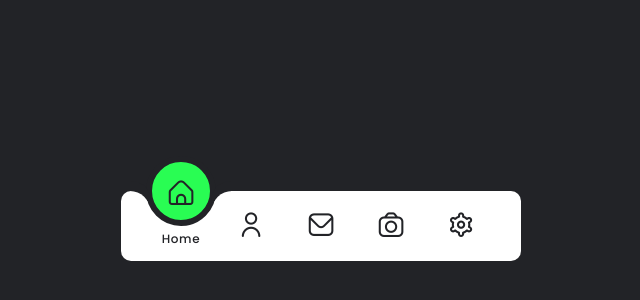
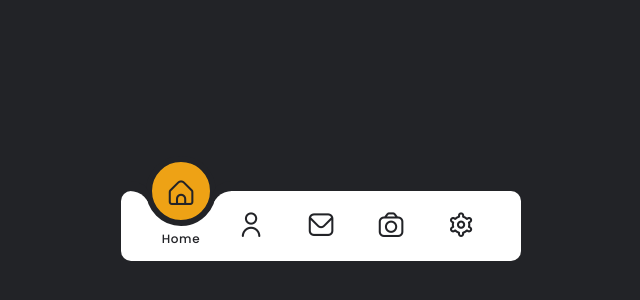
Before and after one commit to jefshandler/menuCss, a plain HTML site: page index.html in a window 1280 px wide. Shown: the part 174-474 px from the top of the page, without its empty margins (319-959 px from the left). Drawn offline with nearby package versions, Linux system fonts and the light colour scheme.

Commit message:
alteracao .gitignore

```diff
--- a/css/style.css
+++ b/css/style.css
@@ -82,7 +82,7 @@ body {
     top: -50%;
     width: 70px;
     height: 70px;
-    background: #29fd53;
+    background: #eea215;
     border-radius: 50%;
     border: 6px solid var(--clr);
     transition: 0.5s;
--- a/index.html
+++ b/index.html
@@ -4,7 +4,7 @@
     <meta charset="UTF-8">
     <meta http-equiv="X-UA-Compatible" content="IE=edge">
     <meta name="viewport" content="width=device-width, initial-scale=1.0">
-    <title>Menu para nossa Aplicação</title>
+    <title>Menu Aplicação Luciano * Jeferson </title>
     <link rel="stylesheet" href="./css/style.css">
     <link rel='stylesheet' href='https://cdn-uicons.flaticon.com/uicons-regular-rounded/css/uicons-regular-rounded.css'>
 </head>
```
Also changed, not shown: 1 other file.
